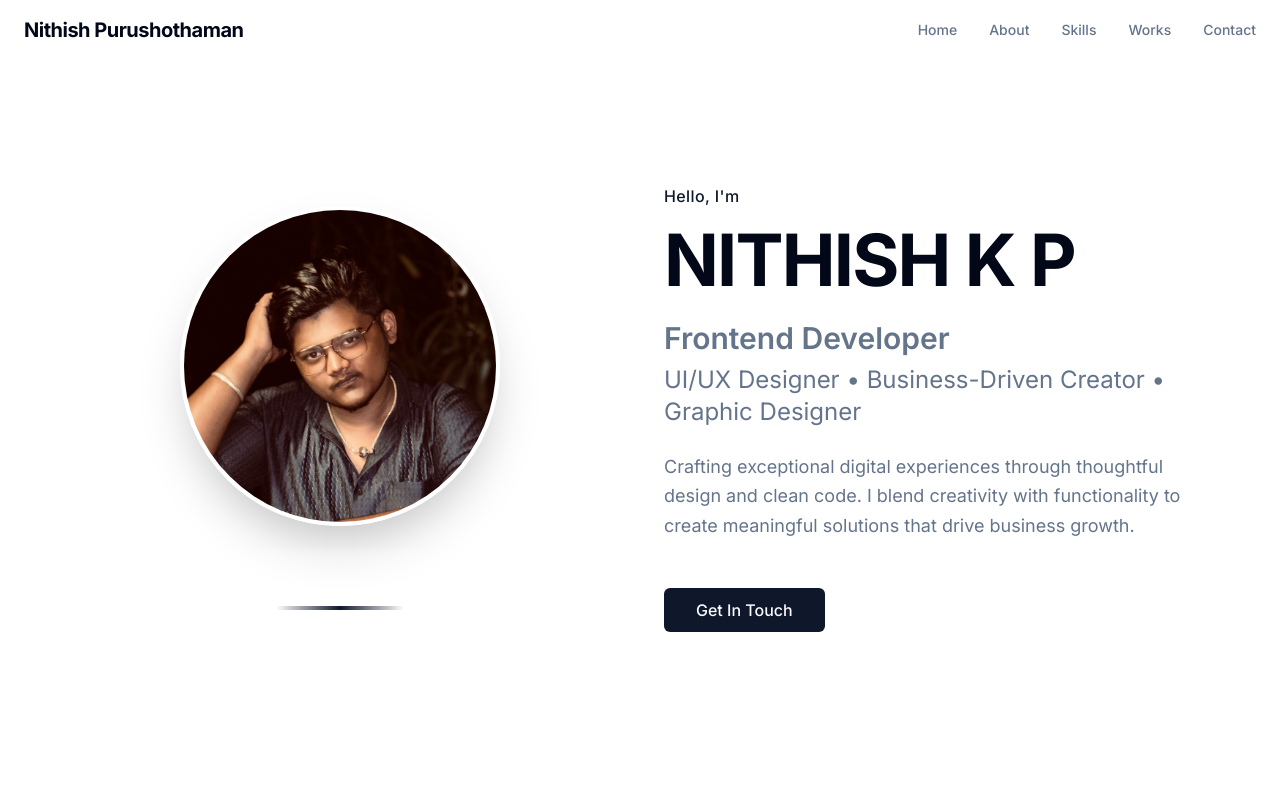
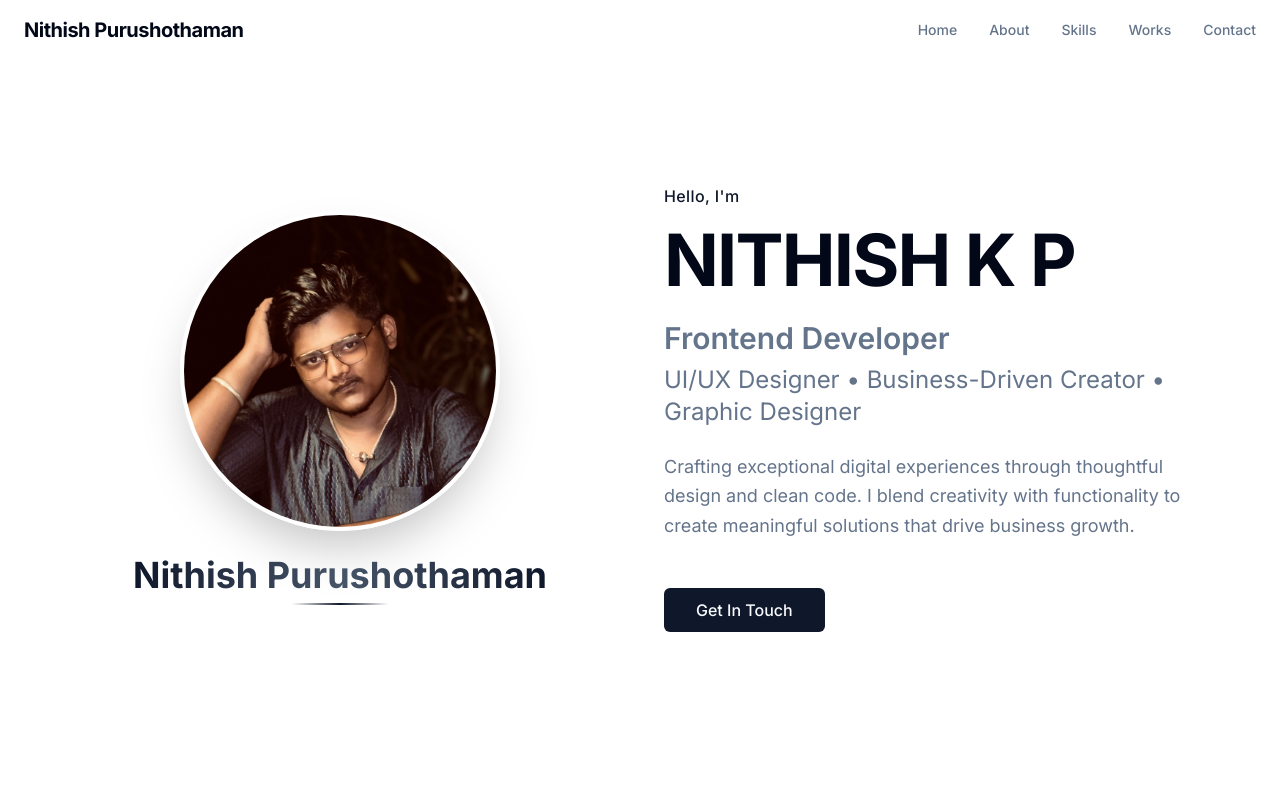
Before and after one commit to NITHISH5959/nithish-cportfolio11, a React (Vite) app: page / in a window 1280 px wide. Shown: the top 800 px of the page. Built offline with nearby package versions, Linux system fonts and the light colour scheme.

Commit message:
Fix: Make name visible
Ensure the name below the profile picture is visible.

```diff
--- a/src/components/HeroSection.tsx
+++ b/src/components/HeroSection.tsx
@@ -1,4 +1,3 @@
-
 import { Button } from '@/components/ui/button';
 
 const HeroSection = () => {
@@ -21,14 +20,13 @@ const HeroSection = () => {
 
               {/* Glossy Name Below Profile Picture */}
               <div className="text-center">
-                <h2 className="text-4xl md:text-5xl font-bold bg-gradient-to-r from-gray-900 via-gray-700 to-gray-900 bg-clip-text text-transparent relative">
-                  <span className="relative inline-block">
+                <h2 className="text-3xl md:text-4xl font-bold text-foreground relative mb-2">
+                  <span className="relative inline-block bg-gradient-to-r from-slate-900 via-slate-600 to-slate-900 bg-clip-text text-transparent">
                     Nithish Purushothaman
-                    <div className="absolute inset-0 bg-gradient-to-r from-white/20 via-white/40 to-white/20 bg-clip-text text-transparent transform -skew-x-12 opacity-60"></div>
-                    <div className="absolute top-0 left-0 w-full h-1/2 bg-gradient-to-b from-white/30 to-transparent rounded-lg blur-sm"></div>
+                    <div className="absolute inset-0 bg-gradient-to-r from-white/30 via-white/60 to-white/30 bg-clip-text text-transparent transform -skew-x-6 opacity-40"></div>
                   </span>
                 </h2>
-                <div className="mt-2 h-1 w-32 mx-auto bg-gradient-to-r from-transparent via-primary to-transparent rounded-full"></div>
+                <div className="h-0.5 w-24 mx-auto bg-gradient-to-r from-transparent via-primary to-transparent rounded-full"></div>
               </div>
             </div>
 
```
